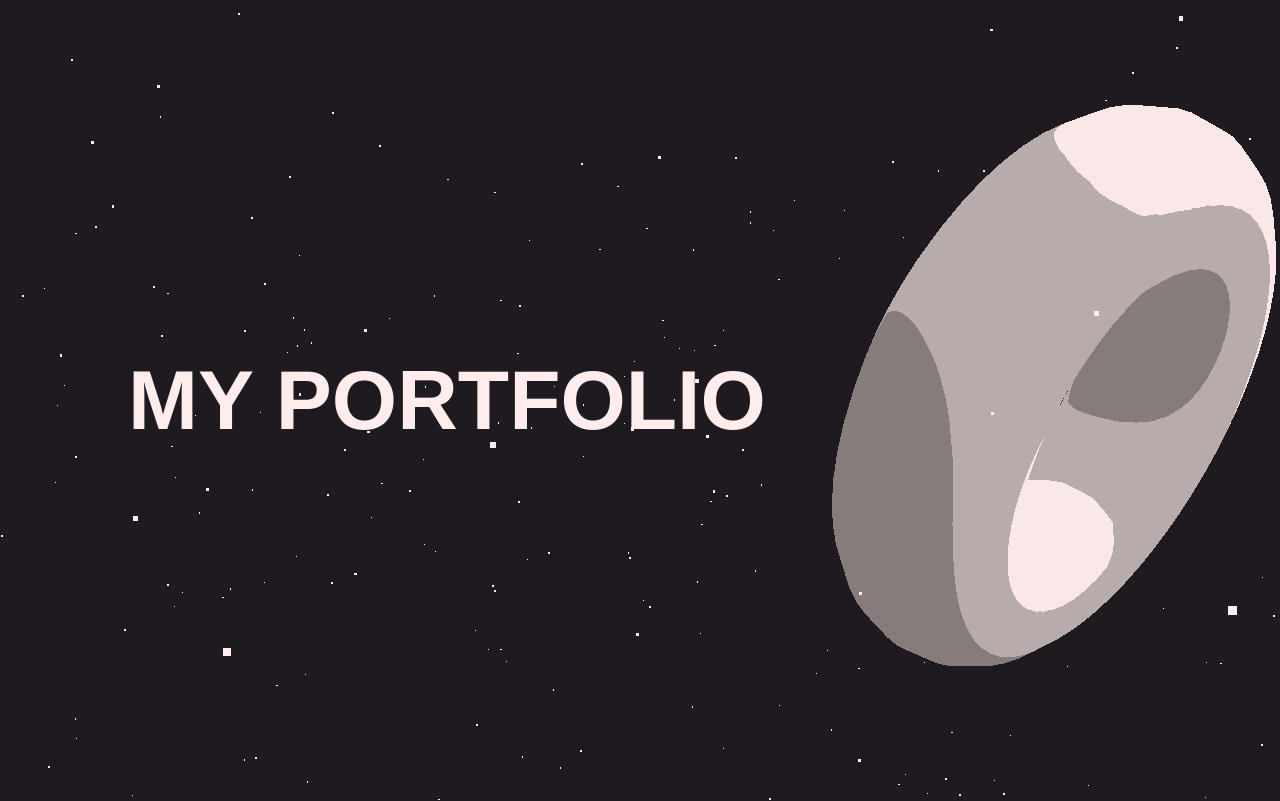
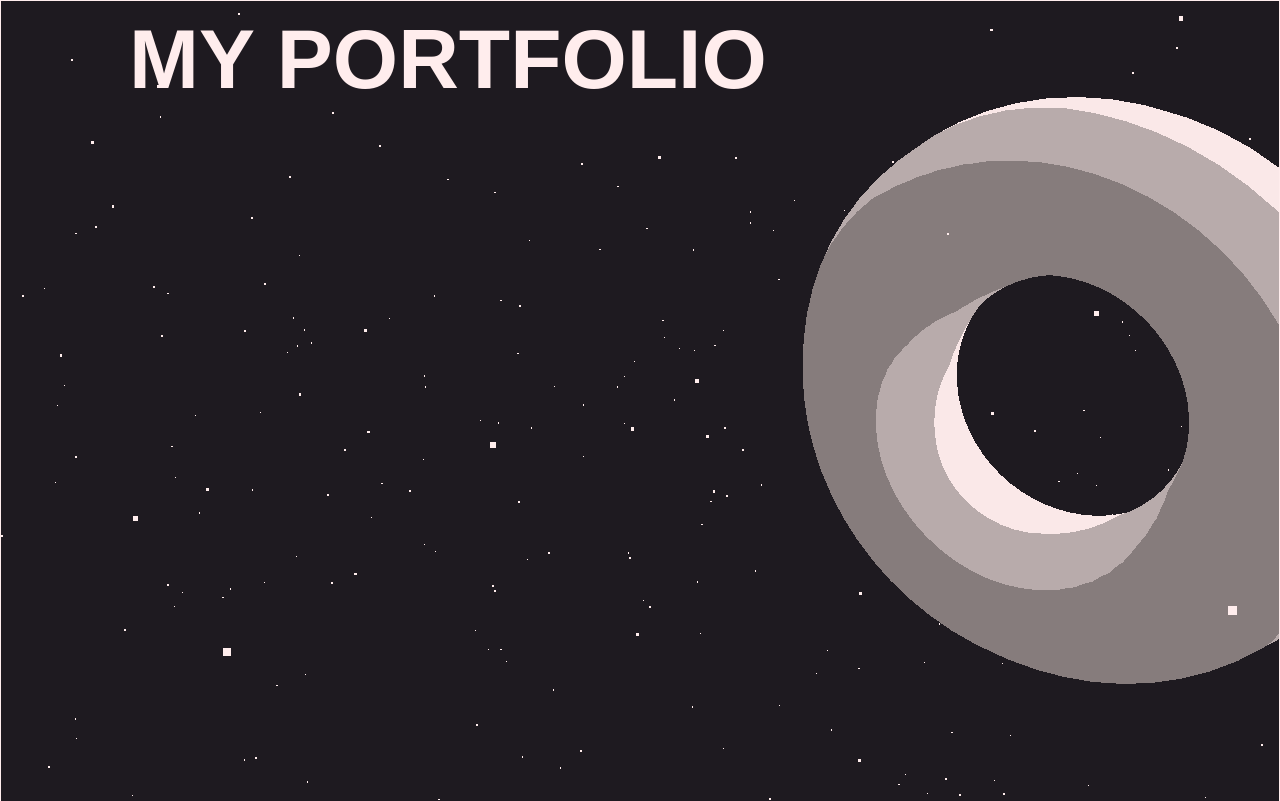
Before and after one commit to zouigmohamed/scroll-based-animation, a website built with Vite: page src/index.html in a window 1280 px wide. Shown: the top 801 px of the page. Built offline with nearby package versions, Linux system fonts and the light colour scheme; animation ran at ten frames a second; what lil-gui would draw is missing.

Commit message:
add GSAP for animations and update HTML structure for titles

```diff
--- a/package.json
+++ b/package.json
@@ -12,6 +12,7 @@
     "vite-plugin-restart": "^0.4.1"
   },
   "dependencies": {
+    "gsap": "^3.5.1",
     "lil-gui": "^0.19.2",
     "three": "^0.166.1"
   }
--- a/src/index.html
+++ b/src/index.html
@@ -10,13 +10,13 @@
     <canvas class="webgl"></canvas>
 
     <section class="section">
-        <h1>My Portfolio</h1>
+        <h1 class="title">My Portfolio</h1>
     </section>
     <section class="section">
-        <h2>My projects</h2>
+        <h2 class="title">My projects</h2>
     </section>
     <section class="section">
-        <h2>Contact me</h2>
+        <h2 class="title">Contact me</h2>
     </section>
 
     <script type="module" src="./script.js"></script>
--- a/src/script.js
+++ b/src/script.js
@@ -1,5 +1,6 @@
 import * as THREE from "three";
 import GUI from "lil-gui";
+import gsap from "gsap";
 
 /**
  * Debug
@@ -137,7 +138,13 @@ window.addEventListener("scroll", () => {
   const newSection = Math.floor(scrollY / sizes.height);
   if (newSection !== currentSection) {
     currentSection = newSection;
-    console.log("new section", currentSection);
+    gsap.to(sectionMeshes[currentSection].rotation, {
+        duration: 1,
+        ease: "power3.out",
+        x: "+=6",
+        x: "+=3",
+        z: "+=1.5",
+    });
   }
 });
 //cursor
@@ -169,8 +176,8 @@ const tick = () => {
     (parallaxY - cameraGroup.position.y) * 5 * deltaTime;
   //animate objects
   for (const mesh of sectionMeshes) {
-    mesh.rotation.x = elapsedTime * 0.1;
-    mesh.rotation.y = elapsedTime * 0.12;
+    mesh.rotation.x += deltaTime * 0.1;
+    mesh.rotation.y += deltaTime * 0.12;
   }
 
   // Render
--- a/src/style.css
+++ b/src/style.css
@@ -20,6 +20,7 @@ html
 
 .section
 {
+    position: relative;
     display: flex;
     align-items: center;
     height: 100vh;
@@ -30,9 +31,18 @@ html
     font-size: 7vmin;
     padding-left: 10%;
     padding-right: 10%;
+    border: 1px solid #ffeded;
 }
 
 section:nth-child(odd)
 {
     justify-content: flex-end;
 }
+
+.title
+{
+    color: #ffeded;
+    position: absolute;
+    top: 10px;
+    left: 10;
+}
```
Also changed, not shown: 1 other file.
